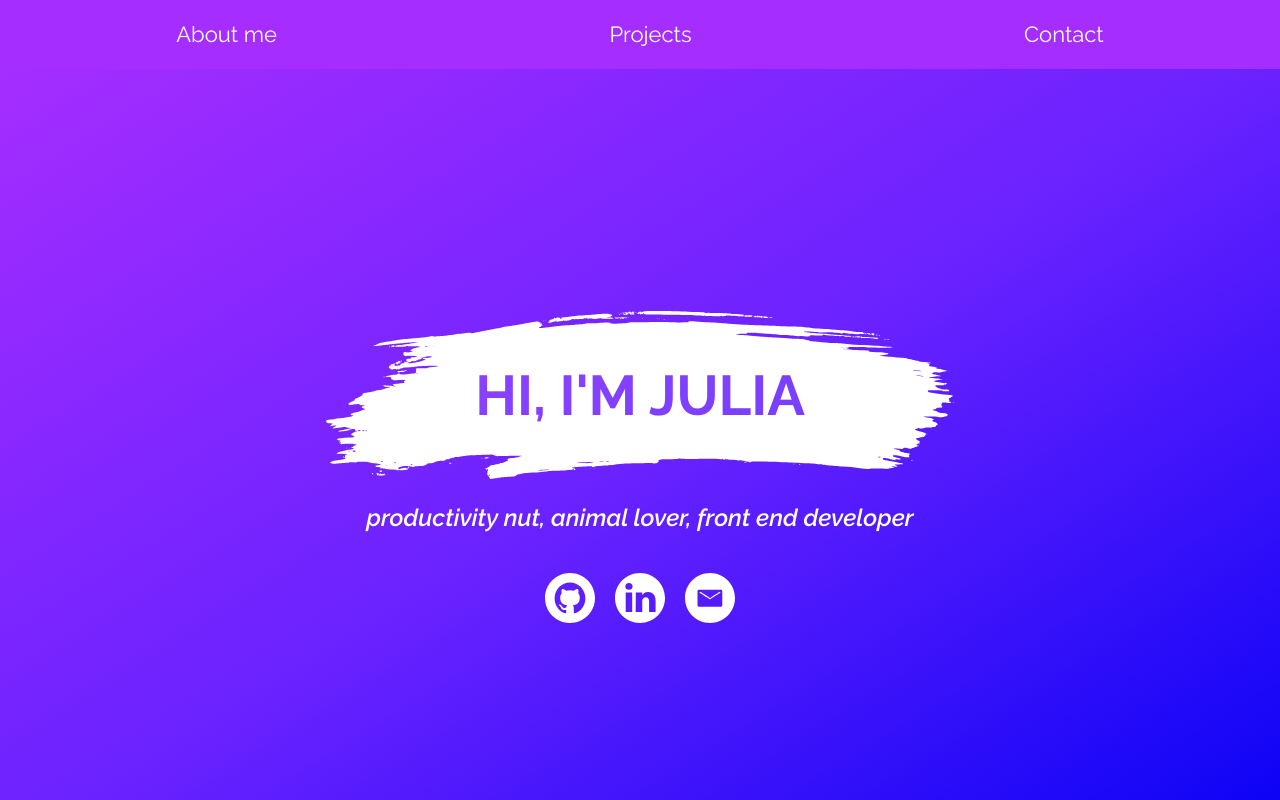
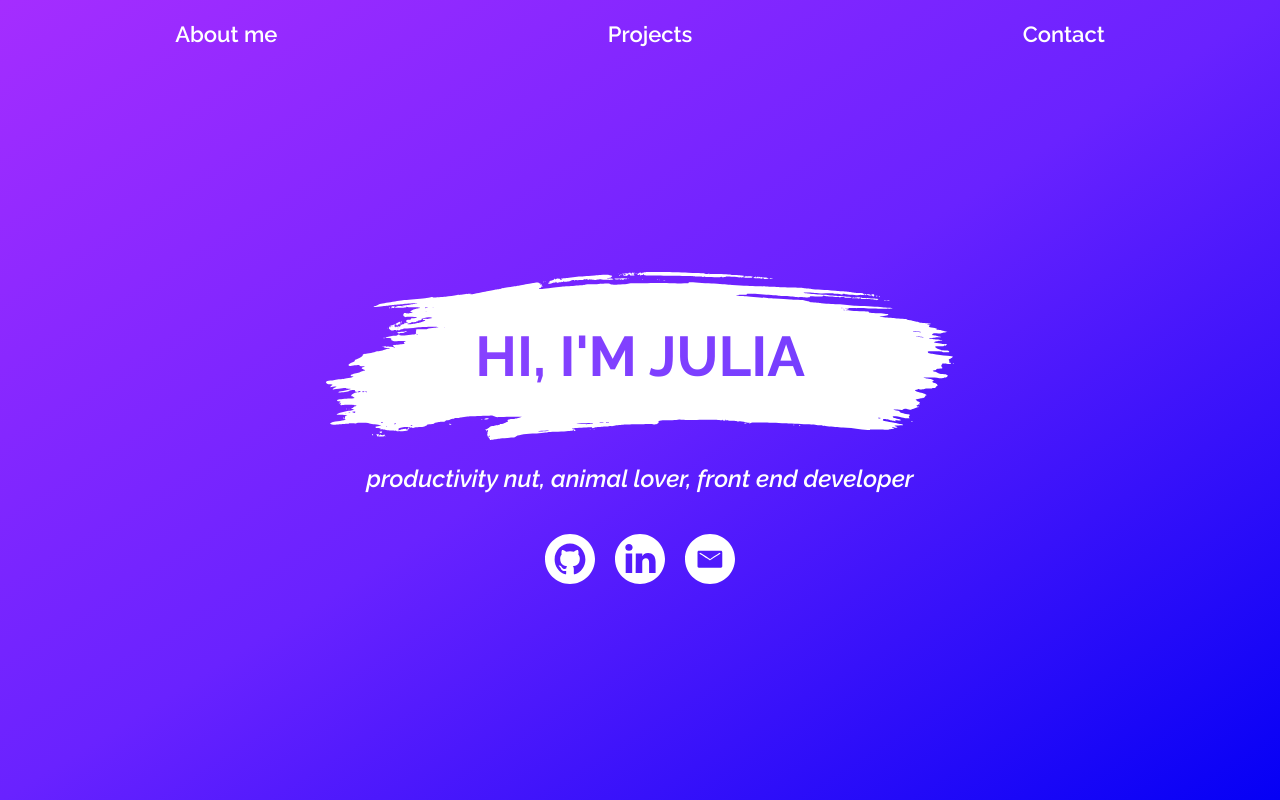
Before and after one commit to JuliaCastillo/portfolio, a React (Create React App) app: page / in a window 1280 px wide. Shown: the top 800 px of the page. Built offline with nearby package versions, Linux system fonts and the light colour scheme.

Commit message:
desktop nav bar done

```diff
--- a/src/assets/css/styles.css
+++ b/src/assets/css/styles.css
@@ -89,7 +89,8 @@ a {
   position: -webkit-sticky;
   position: sticky;
   top: 0;
-  background: #a52dff;
+  background: transparent;
+  z-index: 2;
 }
 
 .header.active .header__toggle > span:first-child {
@@ -123,6 +124,13 @@ a {
   width: 100%;
 }
 
+.header__background {
+  width: 100%;
+  height: 70px;
+  background: -webkit-gradient(linear, left top, right top, from(#a52dff), color-stop(#6922ff), to(#0500f5));
+  background: linear-gradient(to right, #a52dff, #6922ff, #0500f5);
+}
+
 .header__toggle {
   position: absolute;
   top: 0;
@@ -154,18 +162,13 @@ a {
 
 .header__nav {
   display: none;
+  position: absolute;
 }
 
 .header__nav a {
   font-size: 1.375rem;
-  font-weight: 400;
+  font-weight: 600;
   padding: 10px;
-}
-
-.header__nav .active {
-  display: -webkit-box;
-  display: -ms-flexbox;
-  display: flex;
 }
 
 @media (min-width: 40em) {
@@ -178,6 +181,7 @@ a {
     -webkit-box-align: center;
         -ms-flex-align: center;
             align-items: center;
+    width: 100%;
     padding: 10px;
   }
 }
@@ -201,7 +205,7 @@ a {
 .hero__content {
   width: 100%;
   text-align: center;
-  margin-top: 60px;
+  margin-top: 120px;
 }
 
 .hero__content h1 {
--- a/src/assets/scss/_header.scss
+++ b/src/assets/scss/_header.scss
@@ -1,8 +1,10 @@
 .header {
   position: sticky;
   top: 0;
-  background: $purple;
-  //z-index: 1;
+  //height: 70px;
+  background: transparent;
+  //margin-bottom: -30px;
+  z-index: 2;
 
   &.active {
     .header__toggle {
@@ -27,6 +29,12 @@
 
       width: 100%;
     }
+  }
+
+  &__background {
+    width: 100%;
+    height: 70px;
+    background: $gradient2;
   }
 
   &__toggle {
@@ -58,21 +66,21 @@
 
   &__nav {
     display: none;
+    position: absolute;
 
     a {
       font-size: 1.375rem;
-      font-weight: 400;
+      font-weight: 600;
       padding: 10px;
-    }
-
-    .active {
-      display: flex;
+      //color: $dark-purple;
     }
 
     @include breakpoint-up(medium) {
       display: flex;
       justify-content: space-around;
       align-items: center;
+
+      width: 100%;
       padding: 10px;
     }
   }
--- a/src/assets/scss/_hero.scss
+++ b/src/assets/scss/_hero.scss
@@ -9,7 +9,7 @@
   &__content {
     width: 100%;
     text-align: center;
-    margin-top: 60px;
+    margin-top: 120px;
 
     h1 {
       display: inline;
--- a/src/components/Navbar.js
+++ b/src/components/Navbar.js
@@ -1,12 +1,26 @@
 import React from "react";
-import { useState } from "react";
+import { useState, useEffect } from "react";
 
 function Navbar() {
   const [menuOpen, setMenuOpen] = useState(false);
+  const [navbarBackground, setNavbarBackground] = useState(false);
+
+  const changeNavbarBackground = () => {
+    if (window.scrollY >= 150) {
+      setNavbarBackground(true);
+    } else {
+      setNavbarBackground(false);
+    }
+  };
+
+  useEffect(() => {
+    // adding the event when scroll change background
+    window.addEventListener("scroll", changeNavbarBackground);
+  });
 
   return (
     <header id="header" className={menuOpen ? "header active" : "header"}>
-      {/* <div className="header__wrapper"> */}
+      <div className={navbarBackground ? "header__background" : null}>
         <a
           href="#"
           className="header__toggle"
@@ -22,7 +36,7 @@ function Navbar() {
           <a href="#projects">Projects</a>
           <a href="#contact">Contact</a>
         </nav>
-      {/* </div> */}
+      </div>
     </header>
   );
 }
```
Also changed, not shown: 1 other file (tests, documents, lock files or other folders). Lines whose indentation alone changed are shown as unchanged.
